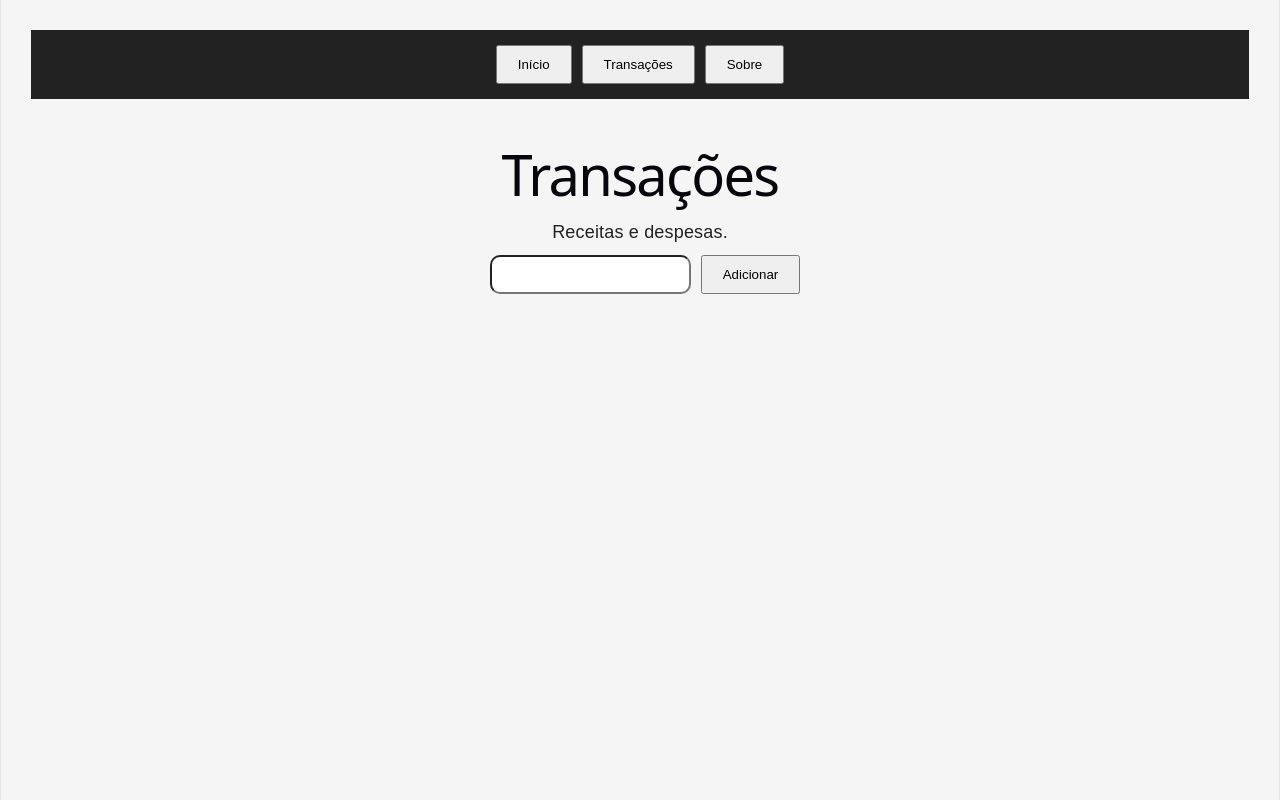
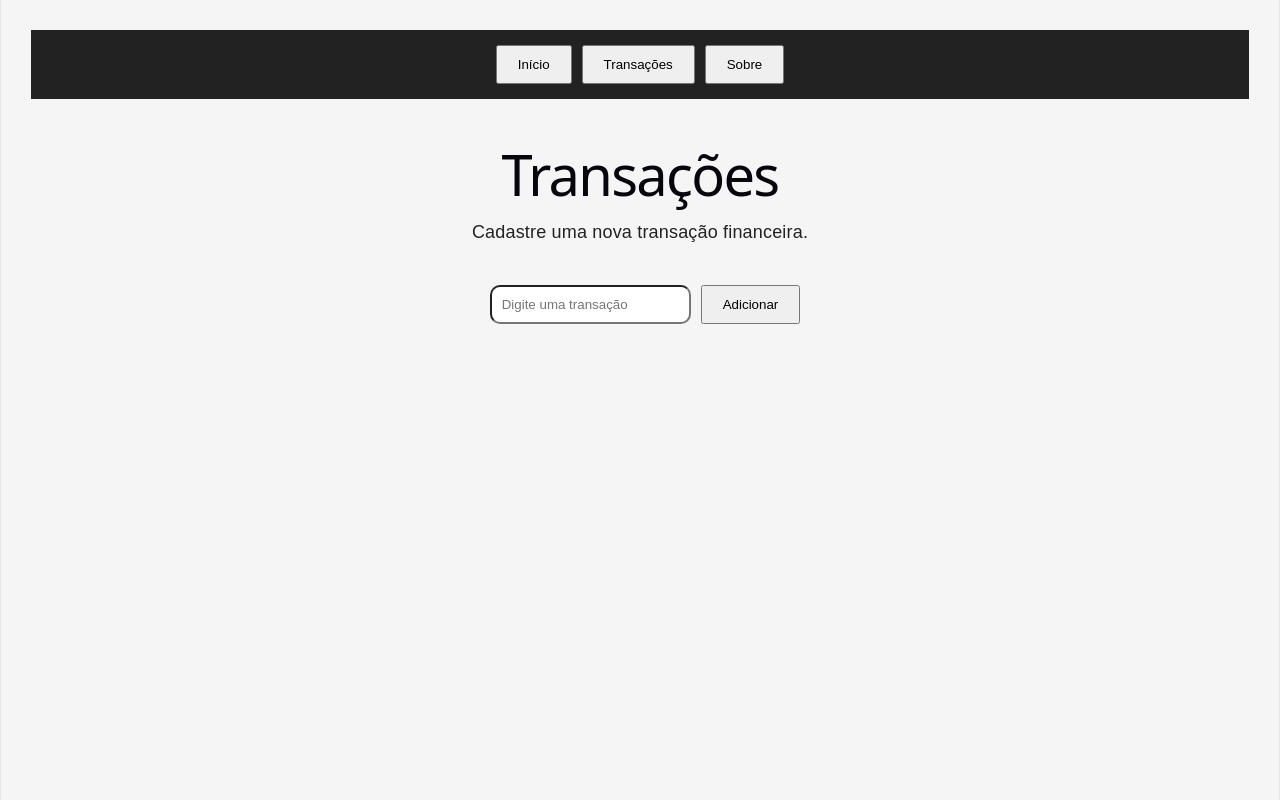
Before and after one commit to mateussfragaa/controle_financeiro_react, a React (Vite) app: page / in a window 1280 px wide. Both pictures are taken after a click on the button "Transações". Built offline with nearby package versions, Linux system fonts and the light colour scheme.

Commit message:
style: melhora pagina de transacoes

```diff
--- a/src/pages/transacoes.jsx
+++ b/src/pages/transacoes.jsx
@@ -7,19 +7,27 @@ function Transacoes() {
     return (
         <>
             <h1>Transações</h1>
-            <p>Receitas e despesas.</p>
+            <p>Cadastre uma nova transação financeira.</p>
 
+            <div className="formulario">
                 <input
                     type="text"
                     value={transacao}
                     onChange={(e) => setTransacao(e.target.value)}
+                    placeholder="Digite uma transação"
                 />
 
                 <button onClick={() => console.log(transacao)}>
                     Adicionar
                 </button>
+            </div>
 
+            {transacao && (
+                <div className="transacao">
+                    <strong>Última transação:</strong>
                     <p>{transacao}</p>
+                </div>
+            )}
         </>
     )
 }
```
Lines whose indentation alone changed are shown as unchanged.
